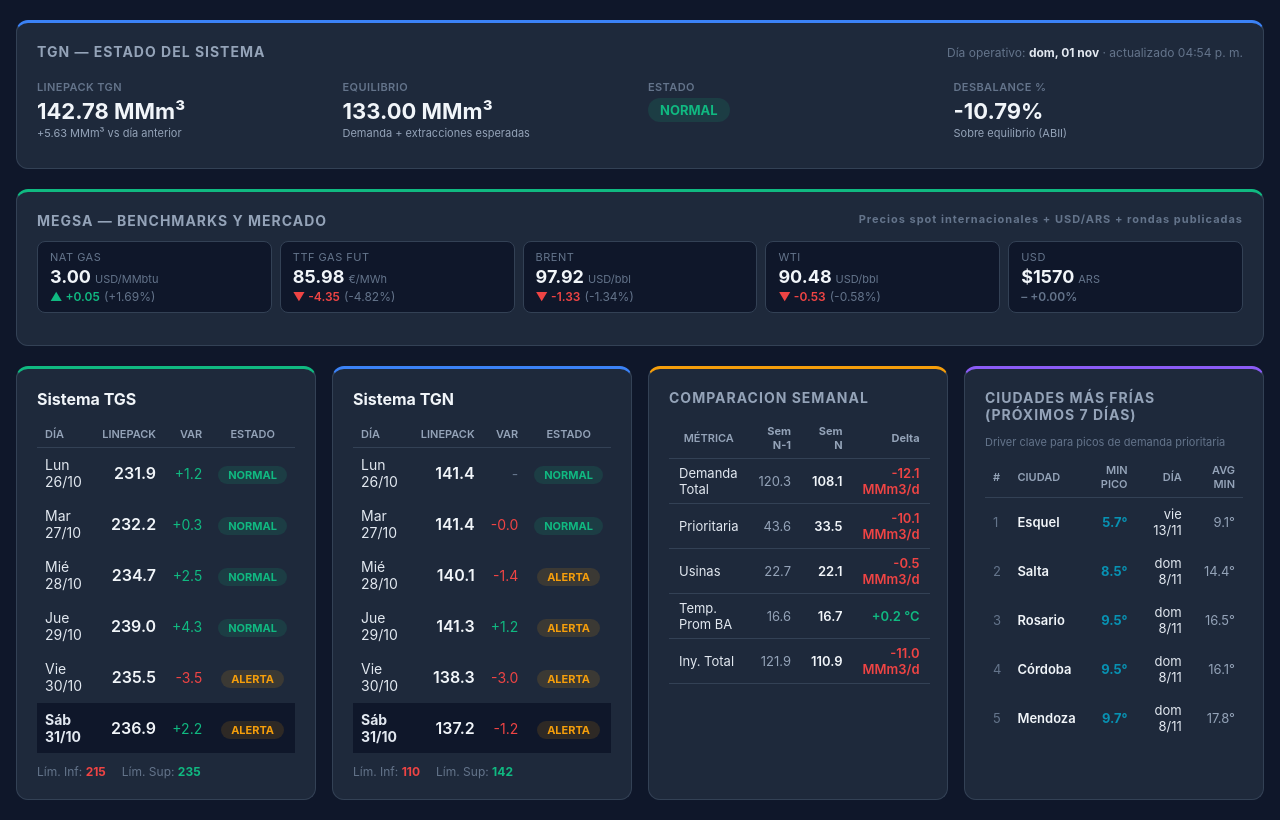
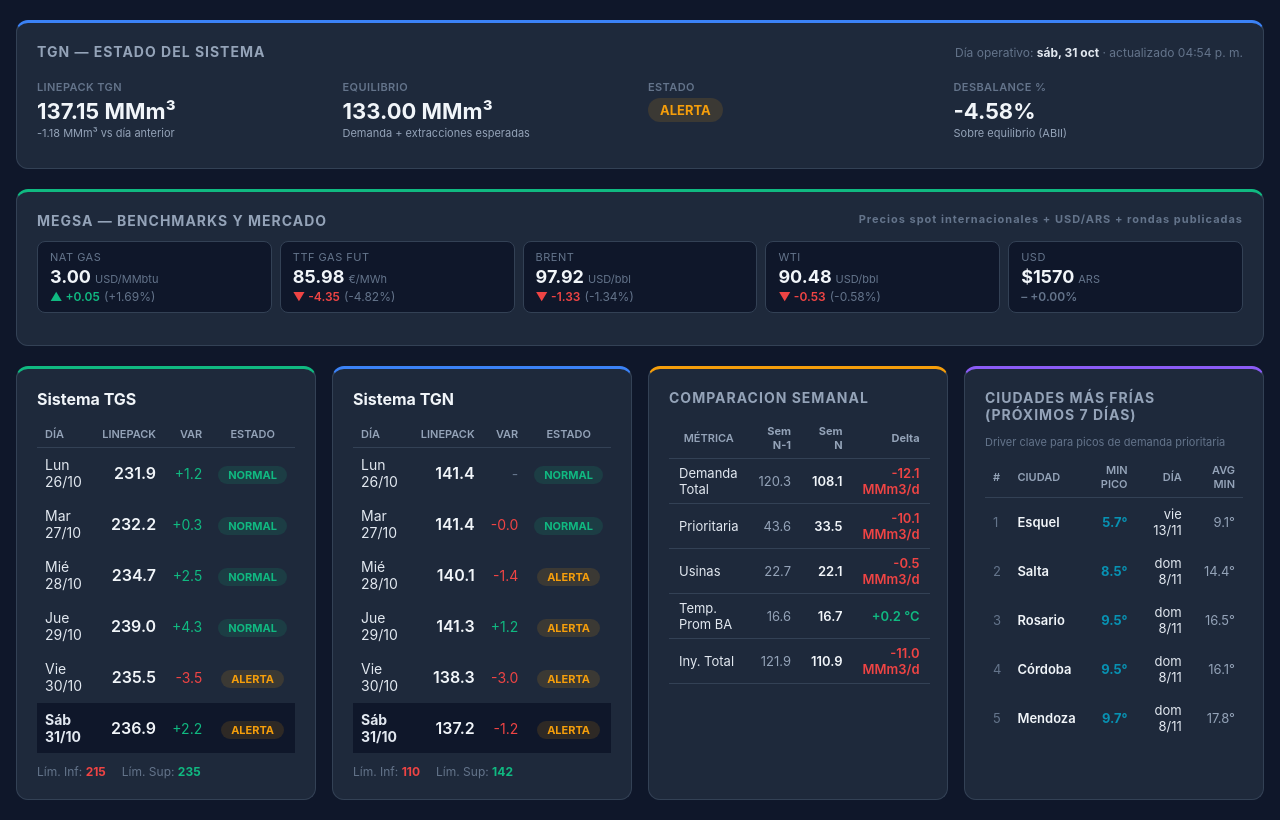
Before and after one commit to RodrigoManassero/estado-sistema-gas-rodrigo, a React (Vite) app: page / in a window 1280 px wide. Shown: the part 2467-3287 px from the top of the page. Built offline with nearby package versions, Linux system fonts and the light colour scheme.

Commit message:
Update logic to calculate yesterday's date and records

```diff
--- a/src/components/TGNSystemStatePanel.tsx
+++ b/src/components/TGNSystemStatePanel.tsx
@@ -112,24 +112,26 @@ export default function TGNSystemStatePanel({ rows, generatedAt }: Props) {
     )
   }
 
-  // Calcular la fecha de hoy y la de ayer en formato YYYY-MM-DD
+  // Calcular la fecha de ayer en formato YYYY-MM-DD
   const todayDate = new Date()
   const yesterdayDate = new Date(todayDate)
   yesterdayDate.setDate(todayDate.getDate() - 1)
-
-  const todayStr = todayDate.toISOString().split('T')[0]
   const yesterdayStr = yesterdayDate.toISOString().split('T')[0]
 
-  // Buscar el registro correspondiente a HOY (o usar el último disponible si no existe)
-  let latest = sorted.find(r => rowFecha(r) === todayStr)
-  if (!latest) {
+  // Forzar que el registro principal ("latest") sea estrictamente el de AYER
+  let latest = sorted.find(r => rowFecha(r) === yesterdayStr)
+  if (!latest && sorted.length >= 2) {
+    // Si no encuentra la fecha exacta de ayer, toma el anteúltimo de la lista
+    latest = sorted[sorted.length - 2]
+  } else if (!latest) {
     latest = sorted[sorted.length - 1]
   }
 
   const fecha = rowFecha(latest)
 
-  // Buscar específicamente el registro correspondiente a AYER en el JSON
-  const prev = sorted.find(r => rowFecha(r) === yesterdayStr) || (sorted.length >= 2 ? sorted[sorted.length - 2] : null)
+  // El día anterior al que estamos mostrando (para calcular la variación vs su propio día previo)
+  const latestIndex = sorted.findIndex(r => rowFecha(r) === fecha)
+  const prev = latestIndex > 0 ? sorted[latestIndex - 1] : null
 
   const actual = toNumber(latest['Actual'])
   const prevActual = prev ? toNumber(prev['Actual']) : null
```
